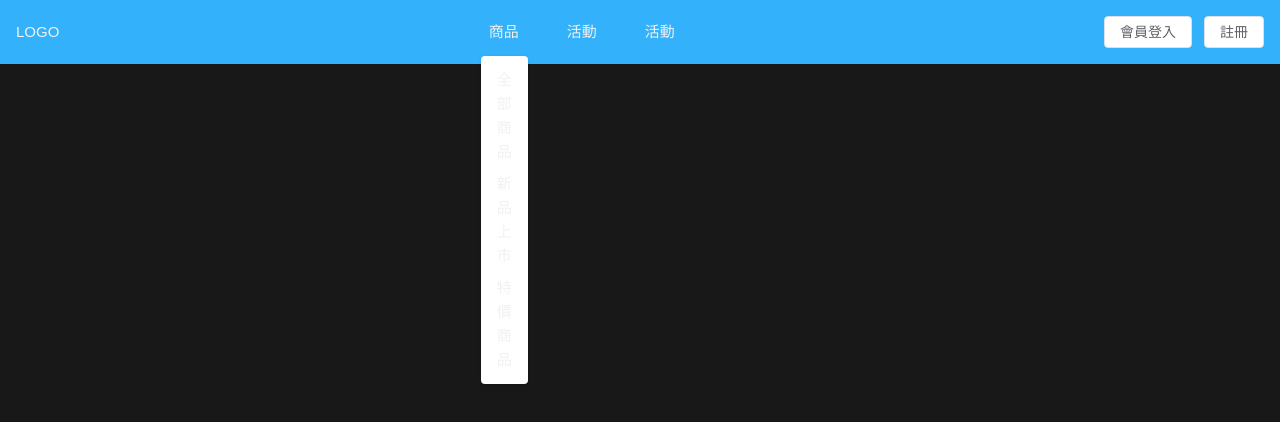
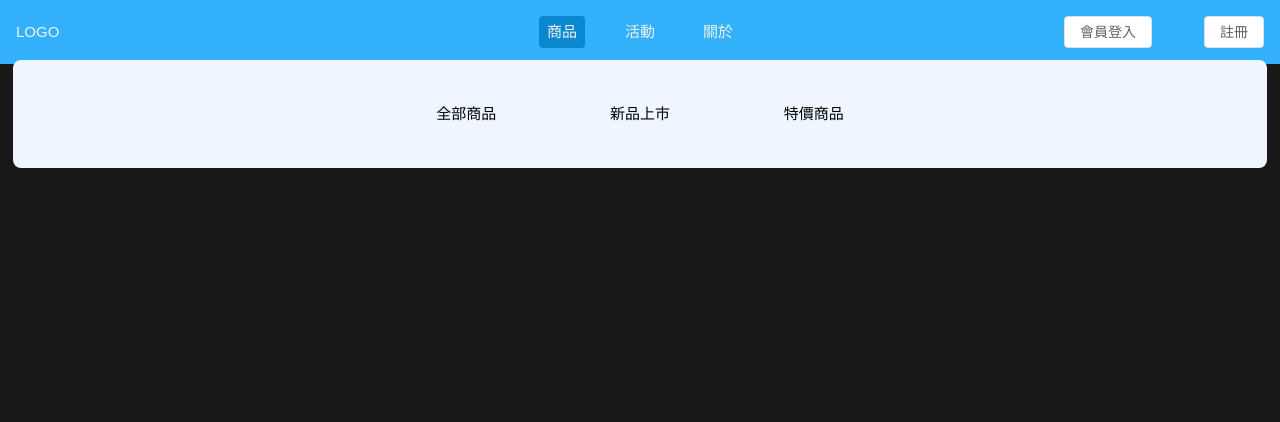
Before and after one commit to xcia4899/Login-practive02, a Vue app: page /home in a window 1280 px wide. Both pictures are taken after a click on the button "商品". Shown: the top 422 px of the page. Built offline with nearby package versions, Linux system fonts and the light colour scheme.

Commit message:
Add GitHub Actions deploy workflow

```diff
--- a/src/assets/styles/main.scss
+++ b/src/assets/styles/main.scss
@@ -29,7 +29,7 @@ body {
 
 #app {
   max-width: 1280px;
-  margin: 0 auto;
+  margin: 0 0;
   padding: 0;
   font-weight: normal;
 }
--- a/src/pages/Home.vue
+++ b/src/pages/Home.vue
@@ -1,66 +1,85 @@
 <template>
   <section class="myheader-styles flex justify-between items-center p-4">
-    <div>LOGO</div>
-    <div class="nav-area">
+    <div class="w-[200px]">LOGO</div>
+    <div ref="menuRef" class="nav-area">
       <ul class="flex gap-8">
         <!-- 商品，下拉選單 -->
-  <li  class="relative"
-    @mouseenter="openMenu = 'product'"
-
+        <li
+          class="menu-btn relative"
+          @mouseenter="!isTouch && (openMenu = 'product')"
         >
-    <button type="button"> 商品 </button>
-
+          <button
+            :class="{ active: openMenu === 'product' }"
+            @click="isTouch && toggleMenu('product')"
+            type="button"
+          >
+            商品
+          </button>
           <!-- 下拉選單 -->
           <ul
-      v-if="openMenu === 'product'"
-      class="absolute left-0 top-full mt-2 bg-white shadow rounded p-2 "
-       @mouseleave="openMenu = null"
+            class="dropdown"
+            :class="{ 'is-open': openMenu === 'product' }"
+            @mouseleave="!isTouch && (openMenu = null)"
           >
             <li><a href="/products/all">全部商品</a></li>
             <li><a href="/products/new">新品上市</a></li>
             <li><a href="/products/sale">特價商品</a></li>
           </ul>
         </li>
-
-  <!-- 其它項目先當一般按鈕 -->
-   <li  class="relative"
-    @mouseenter="openMenu = 'event'"
-    @mouseleave="openMenu = null"
+        <!-- 活動 -->
+        <li
+          class="relative menu-btn"
+          @mouseenter="!isTouch && (openMenu = 'event')"
         >
-    <button type="button"> 活動 </button>
-
+          <button
+            :class="{ active: openMenu === 'event' }"
+            @click="isTouch && toggleMenu('event')"
+            type="button"
+          >
+            活動
+          </button>
           <!-- 下拉選單 -->
           <ul
-      v-if="openMenu === 'event'"
-      class="absolute left-0 top-full mt-2 bg-white shadow rounded p-2 "
+            :class="{ 'is-open': openMenu === 'event' }"
+            class="dropdown"
+            @mouseleave="openMenu = null"
           >
             <li><a href="/event/all">全新活動</a></li>
             <li><a href="/event/new">限時活動</a></li>
-
           </ul>
         </li>
-   <li  class="relative"
-    @mouseenter="openMenu = 'about'"
-    @mouseleave="openMenu = null"
+        <!-- 關於 -->
+        <li
+          class="relative menu-btn"
+          @mouseenter="!isTouch && (openMenu = 'about')"
         >
-    <button type="button"> 活動 </button>
-
+          <button
+            :class="{ active: openMenu === 'about' }"
+            @click="isTouch && toggleMenu('about')"
+            type="button"
+          >
+            關於
+          </button>
           <!-- 下拉選單 -->
           <ul
-      v-if="openMenu === 'about'"
-      class="absolute left-0 top-full mt-2 bg-white shadow rounded p-2 "
+            :class="{ 'is-open': openMenu === 'about' }"
+            class="dropdown"
+            @mouseleave="openMenu = null"
           >
             <li><a href="/about/all">公司</a></li>
             <li><a href="/about/new">理念</a></li>
             <li><a href="/about/new">地點</a></li>
-
           </ul>
         </li>
       </ul>
     </div>
-    <div class="mamber-area">
-      <el-button class="" plain @click="dialogLogin = true"> 會員登入 </el-button>
-      <el-button class="" plain @click="dialogRegister = true"> 註冊 </el-button>
+    <div class="flex justify-between w-[200px] mamber-area">
+      <el-button class="" plain @click="dialogLogin = true">
+        會員登入
+      </el-button>
+      <el-button class="" plain @click="dialogRegister = true">
+        註冊
+      </el-button>
     </div>
   </section>
 
@@ -68,7 +87,12 @@
   <el-dialog v-model="dialogLogin" title="登入" width="500">
     <el-form ref="formLoginRef" :model="formLogin" :rules="loginRules">
       <el-form-item prop="email">
-        <el-input v-model="formLogin.email" type="text" autocomplete="off" placeholder="帳號"/>
+        <el-input
+          v-model="formLogin.email"
+          type="text"
+          autocomplete="off"
+          placeholder="帳號"
+        />
       </el-form-item>
       <el-form-item prop="password">
         <el-input
@@ -112,13 +136,13 @@
 
 <script setup lang="ts">
 import { useUserStore } from "@/stores/user";
-import { reactive, ref } from "vue";
+import { reactive, ref, onMounted, onBeforeUnmount } from "vue";
 const userStore = useUserStore();
 //寬度設定
 const formLabelWidth = "100px";
 //登入表單
 //表單實例
-const formLoginRef = ref()
+const formLoginRef = ref();
 //開關表單
 const dialogLogin = ref(false);
 interface LoginForm {
@@ -140,7 +164,6 @@ const validatePwd = (
   }
   callback(); // 驗證通過
 };
-
 
 const loginRules = reactive({
   email: [
@@ -168,23 +191,88 @@ const formRegister = reactive<RegisterForm>({
   passwordConfirm: "",
 });
 
-type MenuKey = 'product' | 'event' | 'about' | null
+const menuRef = ref<HTMLElement | null>(null);
+// 點擊 header 外收合
+function handleClickOutside(e: MouseEvent) {
+  if (!menuRef.value) return;
 
-const openMenu = ref<MenuKey>(null)
+  // 若點擊區域不在 header 裡面
+  if (!menuRef.value.contains(e.target as Node)) {
+    openMenu.value = null;
+  }
+}
+//menu 下拉選單
+type MenuKey = "product" | "event" | "about" | null;
+const openMenu = ref<MenuKey>(null);
 
+//偵測觸控裝置
+const isTouch = matchMedia("(hover: none)").matches;
+function toggleMenu(name: any) {
+  // 如果點同一個 → 關閉
+  openMenu.value = openMenu.value === name ? null : name;
+}
+onMounted(() => {
+  document.addEventListener("click", handleClickOutside);
+});
+
+onBeforeUnmount(() => {
+  document.removeEventListener("click", handleClickOutside);
+});
 </script>
 
 <style scoped lang="scss">
-.myheader-styles{
+.myheader-styles {
+  position: relative;
+  left: 0;
+  width: 100vw;
   background-color: #33b1fa;
   color: rgb(241, 241, 241);
-  .nav-area{
-    ul{
-      li{
+  .nav-area {
+    ul {
+      .menu-btn {
+        button {
           padding: 4px 8px;
-        &:hover{
-          background-color: #949494;
+          border-radius: 4px;
+        }
+        button.active {
+          background-color: #0b87cf;
+        }
+        .dropdown {
+          position: fixed;
+          top: 60px;
+          left: 1%;
+          width: 98vw;
+          min-height: 80px;
+          padding: 16px;
+          background-color: #eff6ff;
           color: #000;
+          border-radius: 8px;
+          display: flex;
+          justify-content: center;
+          align-items: center;
+          gap: 8%;
+
+          opacity: 0;
+          transform: translateY(-8px);
+          pointer-events: none;
+          transition: all 0.5s ease;
+          li {
+            aspect-ratio: 1/1;
+            display: flex;
+            align-items: center;
+            border-radius: 8px;
+            padding: 8px;
+            &:hover {
+              background-color: #25cccc;
+              color: #000;
+            }
+          }
+        }
+
+        .dropdown.is-open {
+          opacity: 1;
+          transform: translateY(0);
+          pointer-events: auto;
         }
       }
     }
--- a/vite.config.ts
+++ b/vite.config.ts
@@ -7,6 +7,7 @@ import tailwindcss from "@tailwindcss/vite";
 
 // https://vite.dev/config/
 export default defineConfig({
+  base: '/Login-practive02/', // ← 關鍵：加上你的 repo 名稱
   plugins: [
     vue(),
     vueDevTools(),
```
Lines whose indentation alone changed are shown as unchanged.
